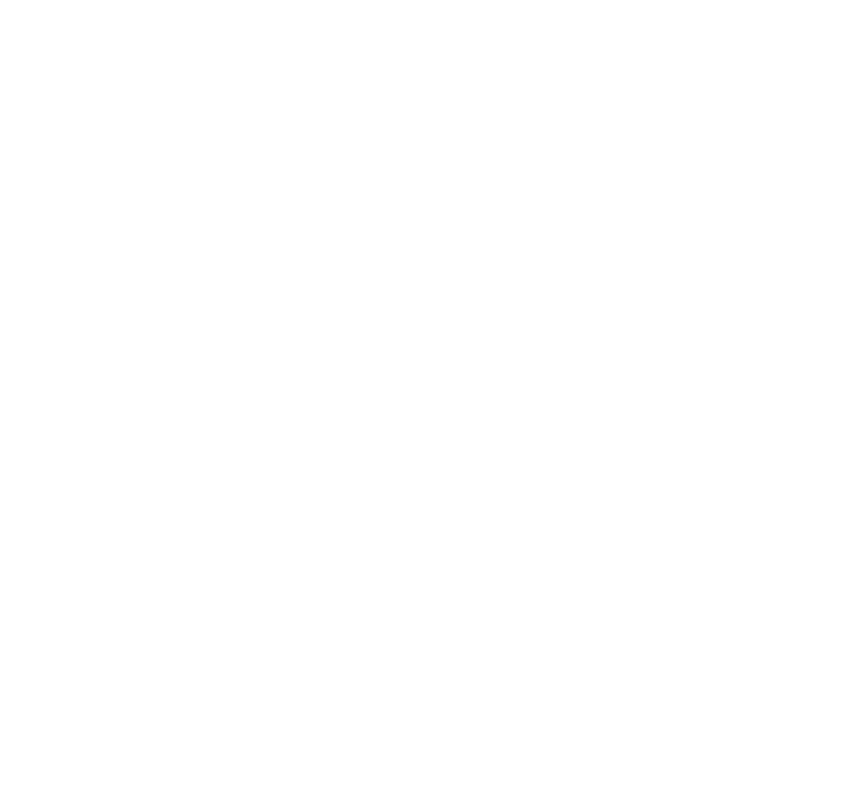
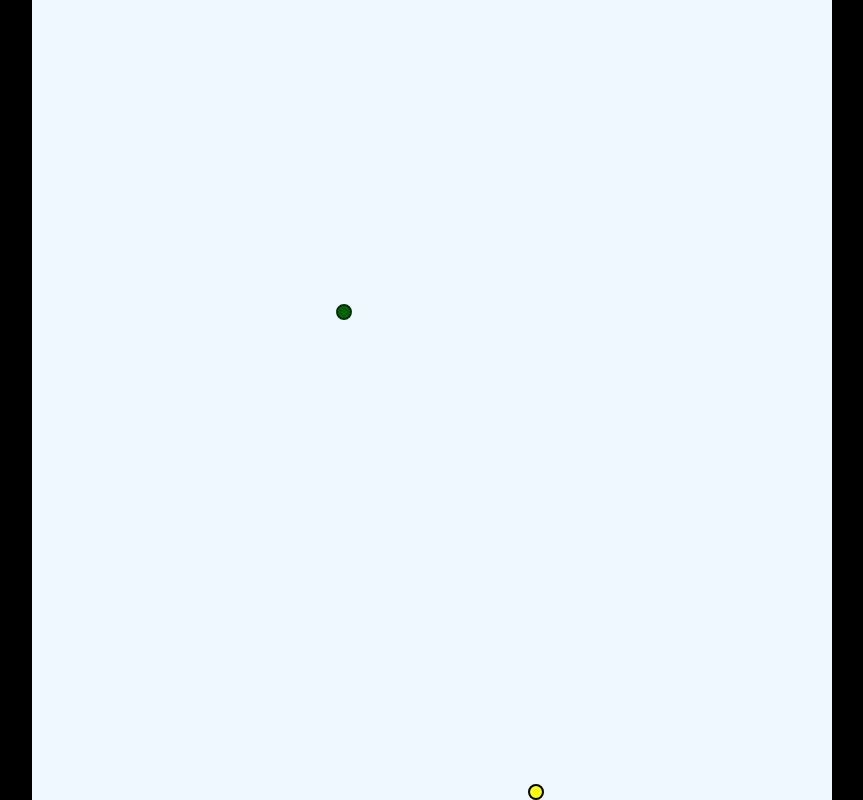
Before and after one commit to ankit-m15/Snake_game, a plain HTML site: page index.html in a window 1280 px wide. Shown: the whole page, without its empty margins (208-1071 px from the left). Drawn offline with Linux system fonts and the light colour scheme; the site is published under a folder, as on GitHub Pages, so addresses that start at the root find nothing.

Commit message:
updated index.html

```diff
--- a/index.html
+++ b/index.html
@@ -6,8 +6,8 @@
     <meta http-equiv="X-UA-Compatible" content="IE=edge">
     <meta name="viewport" content="width=device-width, initial-scale=1.0">
     <title>Snake game</title>
-    <link rel="stylesheet" href="/style.css">
-    <script src="/game.js" defer type="module"></script>
+    <link rel="stylesheet" href="style.css">
+    <script src="game.js" defer type="module"></script>
 </head>
 
 <body>
```
